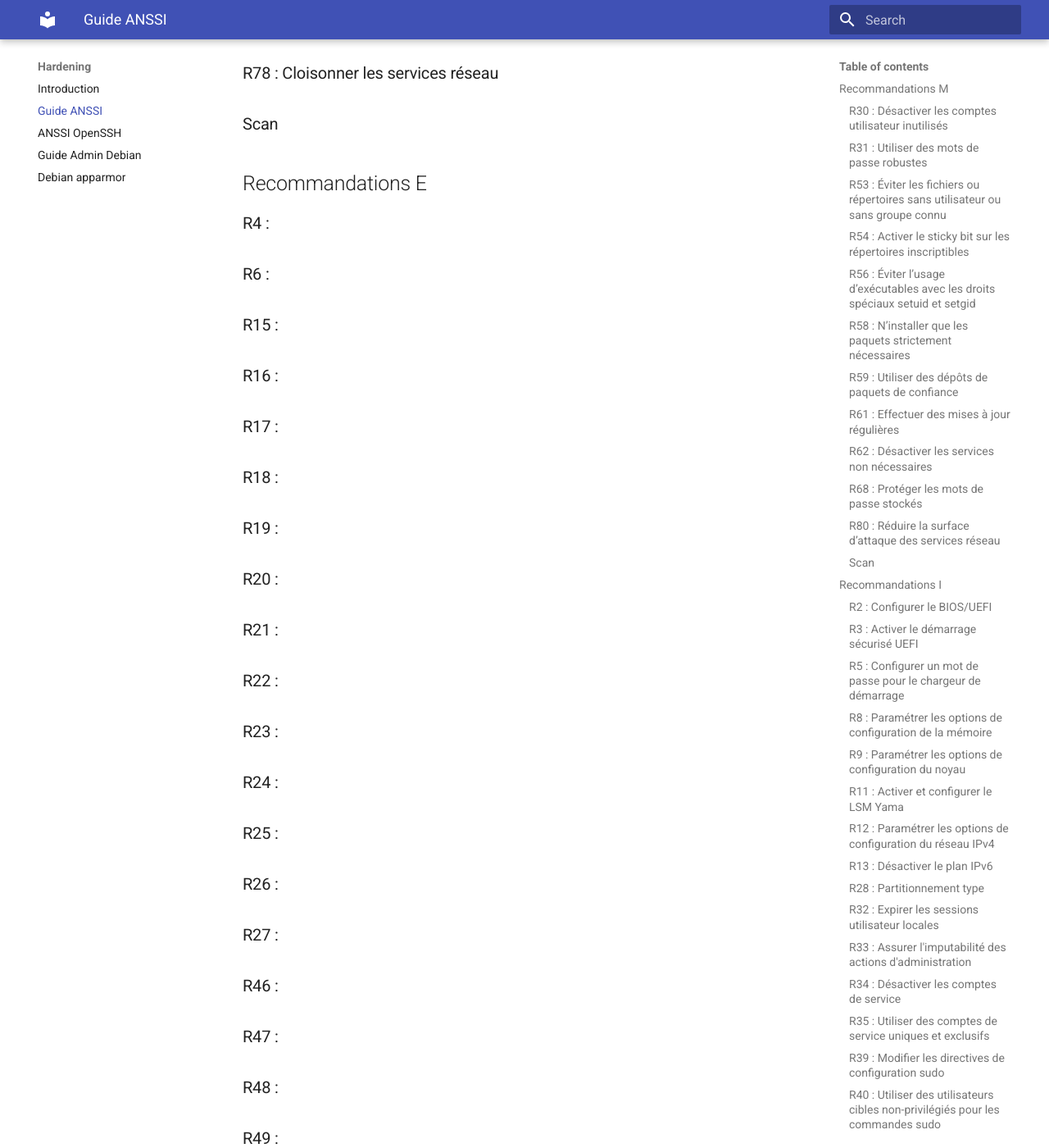
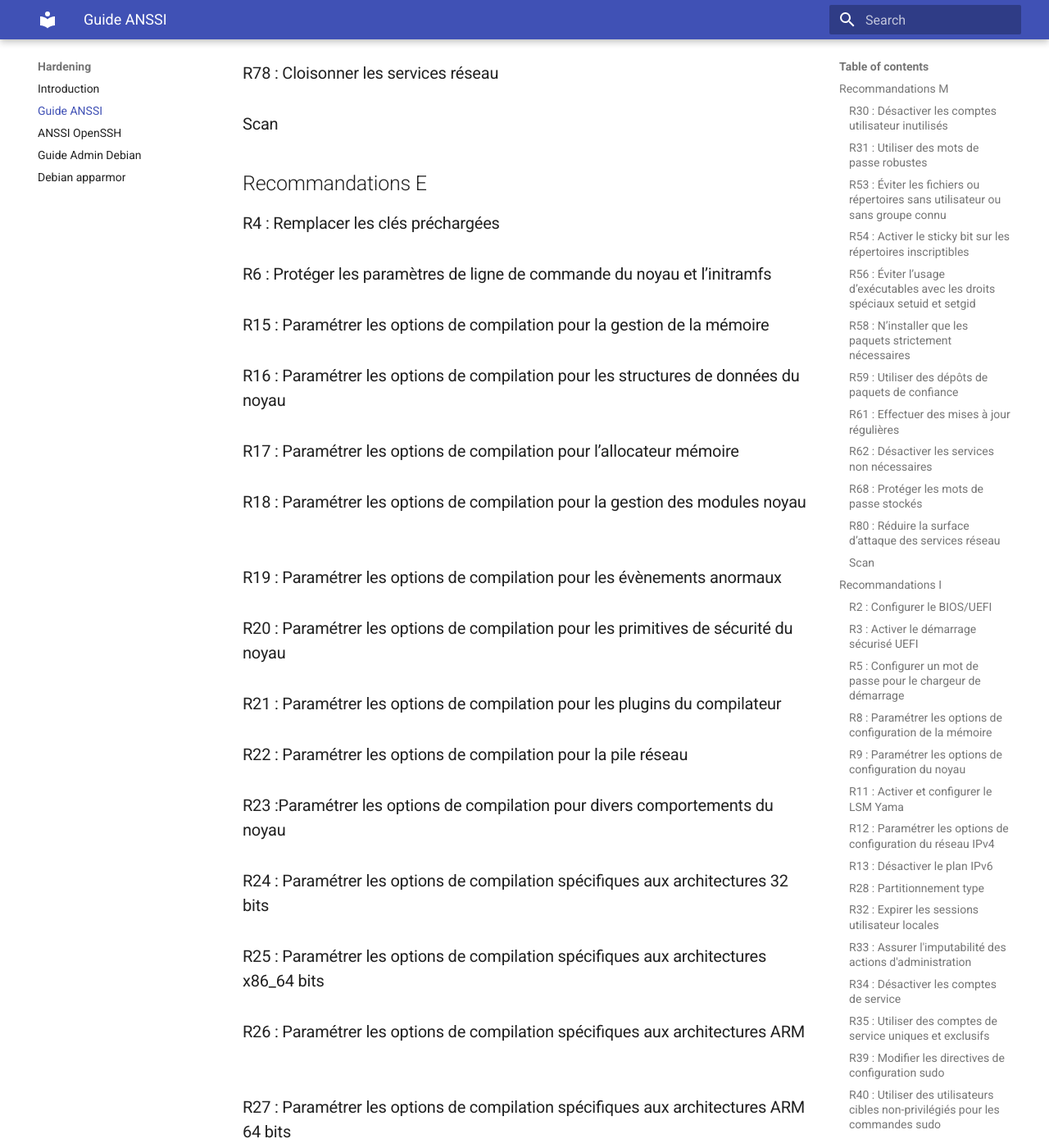
Before and after one commit to B1aSst/wiki-hardening-linux, an MkDocs documentation site: the page built from docs/hardening/guide-anssi.md, in a window 1280 px wide and 1400 px high, scrolled down 23773 px. Shown: the whole window at 82% size. Built offline with MkDocs 1.6.1 and Material for MkDocs 9.7.7, drawn with Linux system fonts in a browser that asks for light colours; some of the changed text lies outside the part shown.

Commit message:
Added titles for recommandations E

```diff
--- a/docs/hardening/guide-anssi.md
+++ b/docs/hardening/guide-anssi.md
@@ -1058,25 +1058,47 @@ Le gestionnaire de paquets a visibilité sur les paquets de la liste `main` mais
 ### Scan
 
 ## Recommandations E
-### R4 :
-### R6 :
-### R15 :
-### R16 :
-### R17 :
-### R18 :
-### R19 :
-### R20 :
-### R21 :
-### R22 :
-### R23 :
-### R24 :
-### R25 :
-### R26 :
-### R27 :
-### R46 :
-### R47 :
-### R48 :
-### R49 :
-### R66 :
-### R76 :
-### R77 :
+
+### R4 : Remplacer les clés préchargées
+
+### R6 : Protéger les paramètres de ligne de commande du noyau et l’initramfs
+
+### R15 : Paramétrer les options de compilation pour la gestion de la mémoire
+
+### R16 : Paramétrer les options de compilation pour les structures de données du noyau
+
+### R17 : Paramétrer les options de compilation pour l’allocateur mémoire
+
+### R18 : Paramétrer les options de compilation pour la gestion des modules noyau
+
+### R19 : Paramétrer les options de compilation pour les évènements anormaux
+
+### R20 : Paramétrer les options de compilation pour les primitives de sécurité du noyau
+
+### R21 : Paramétrer les options de compilation pour les plugins du compilateur
+
+### R22 : Paramétrer les options de compilation pour la pile réseau
+
+### R23 :Paramétrer les options de compilation pour divers comportements du noyau
+
+### R24 : Paramétrer les options de compilation spécifiques aux architectures 32 bits
+
+### R25 : Paramétrer les options de compilation spécifiques aux architectures x86_64 bits
+
+### R26 : Paramétrer les options de compilation spécifiques aux architectures ARM
+
+### R27 : Paramétrer les options de compilation spécifiques aux architectures ARM 64 bits
+
+### R46 : Activer SELinux avec la politique targeted
+
+### R47 : Confiner les utilisateurs interactifs non privilégiés
+
+### R48 : Paramétrer les variables SELinux
+
+### R49 : Désinstaller les outils de débogage de politique SELinux
+
+### R66 : Durcir les composants de cloisonnement
+
+### R76 : Sceller et vérifier l’intégrité des fichiers
+
+### R77 : Protéger la base de données des scellés
```
